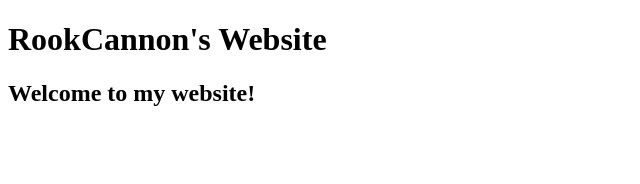
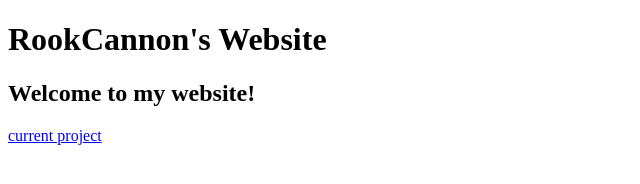
Before and after one commit to RookCannon/RookCannon.github.io, a plain HTML site: page index.html in a window 1280 px wide. Shown: the whole page, without its empty margins (0-640 px from the left). Drawn offline with Linux system fonts and the light colour scheme.

Commit message:
Update index.html

```diff
--- a/index.html
+++ b/index.html
@@ -17,7 +17,8 @@
             <h2>Welcome to my website!</h2>
         </div>
         <div class="otherPagesContainer">
-            <div id="inProgressProjects"></div>
+            <div id="inProgressProjects" ><a href="currentProjects.html">current project</a>
+            </div>
             <div id="finishedProjects"></div>
             <div id="aboutMe"></div>
             <div></div>
```
